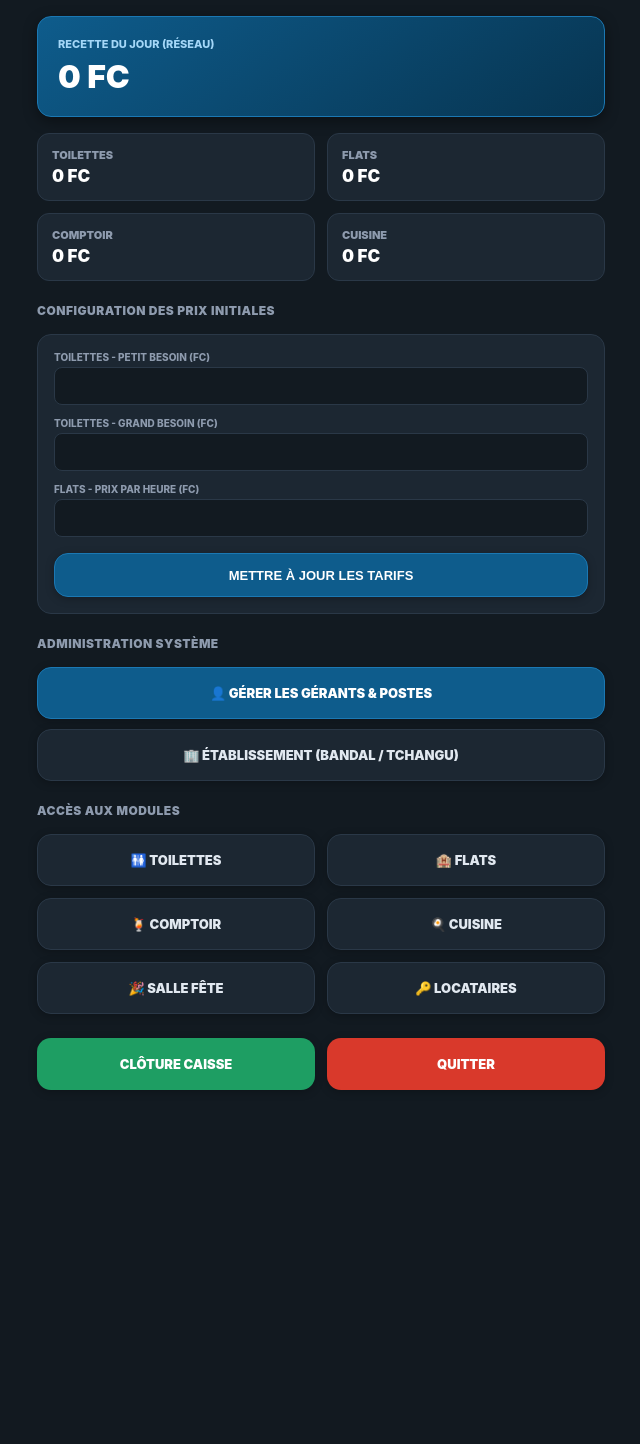
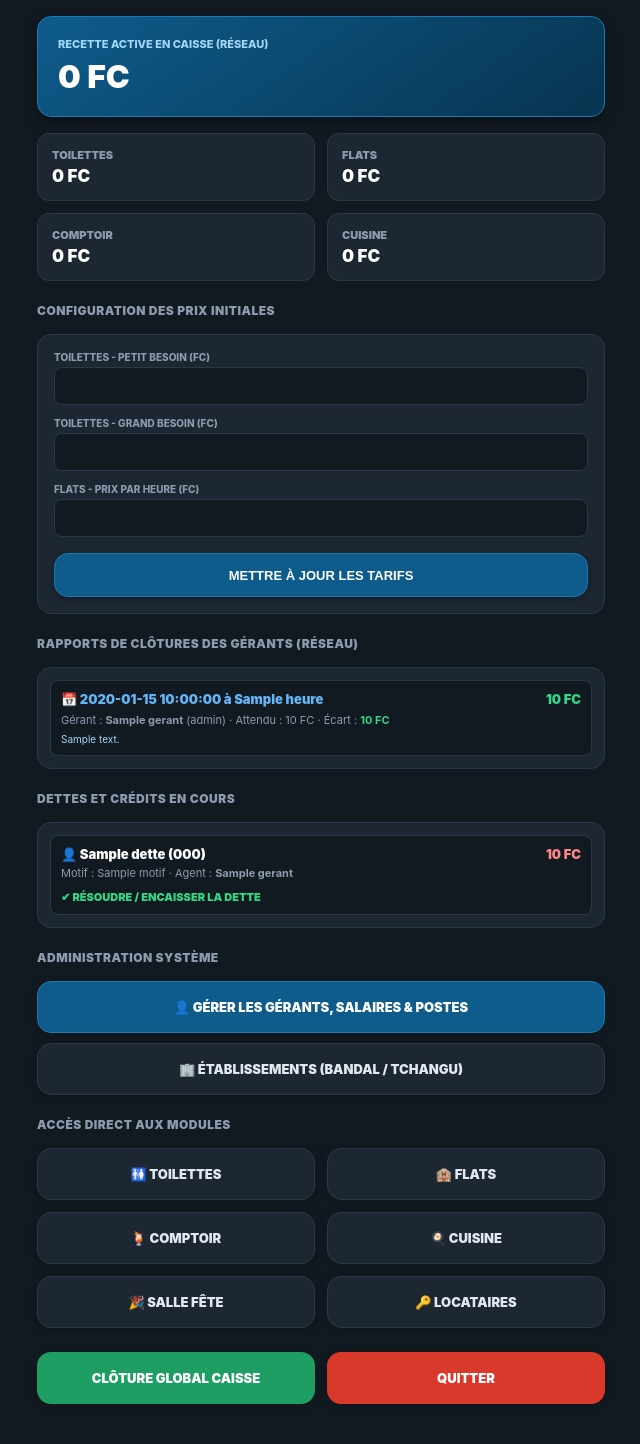
Before and after one commit to teddy863/emmanuel-gestion, a FastAPI app: template templates/dashboard.html in a window 1280 px wide. Shown: the part 69-1513 px from the top of the page, without its empty margins (319-959 px from the left). Before the commit the page ends 1159 px from the top, so only its background shows below. Run offline with FastAPI, Linux system fonts and the light colour scheme; the template is opened without the code that fills it: most values are stand-ins (such as "Sample title", 1, 10 or a date in 2020).

Commit message:
Mise a jour complete du tableau de bord Super Admin avec rapports et dettes

```diff
--- a/templates/dashboard.html
+++ b/templates/dashboard.html
@@ -3,7 +3,7 @@
 <head>
   <meta charset="utf-8">
   <meta name="viewport" content="width=device-width, initial-scale=1.0, maximum-scale=1.0, user-scalable=no">
-  <title>Emmanuel — Tableau de Bord</title>
+  <title>Emmanuel — Tableau de Bord Super Admin</title>
   <style>
     :root {
       --primary: #0E5C8C;
@@ -146,6 +146,16 @@
       margin-top: 8px;
       padding-bottom: 24px;
     }
+
+    .archive-item {
+      background: #121A21;
+      padding: 10px;
+      border-radius: 8px;
+      border: 1px solid var(--line);
+      display: flex;
+      flex-direction: column;
+      gap: 4px;
+    }
   </style>
 </head>
 <body>
@@ -160,13 +170,13 @@
 
   <main class="container">
 
-    <!-- Recette globale du jour (se remet bien à 0 FC à la clôture) -->
+    <!-- Recette globale du jour (En cours de service) -->
     <div class="hero">
-      <div class="hero-sub">Recette du Jour (Réseau)</div>
+      <div class="hero-sub">Recette Active en Caisse (Réseau)</div>
       <div class="hero-val">{{ "{:,.0f}".format(recette_jour|default(0)).replace(',', ' ') }} FC</div>
     </div>
 
-    <!-- Mini stats par module -->
+    <!-- Mini stats par module en cours -->
     <div class="grid-2">
       <div class="mini-card">
         <div class="mc-title">Toilettes</div>
@@ -206,15 +216,61 @@
       </button>
     </form>
 
+    <!-- Historique en direct des clôtures d'activités des gérants -->
+    <div class="section-title">RAPPORTS DE CLÔTURES DES GÉRANTS (RÉSEAU)</div>
+    <div class="card-form" style="padding: 12px; gap: 8px;">
+      {% for c in clotures %}
+        <div class="archive-item">
+          <div style="display: flex; justify-content: space-between; font-size: 13px; font-weight: 900;">
+            <span style="color: #64B5F6;">📅 {{ c.date }} à {{ c.heure }}</span>
+            <span style="color: #32D785;">{{ "{:,.0f}".format(c.montant_compte).replace(',', ' ') }} FC</span>
+          </div>
+          <div style="font-size: 11px; color: var(--muted); margin-top: 2px;">
+            Gérant : <b>{{ c.gerant }}</b> ({{ c.role_label }}) · Attendu : {{ "{:,.0f}".format(c.montant_attendu).replace(',', ' ') }} FC · Écart : <b style="color: {% if c.ecart < 0 %}#FF8888{% else %}#32D785{% endif %};">{{ "{:,.0f}".format(c.ecart).replace(',', ' ') }} FC</b>
+          </div>
+          <div style="font-size: 10px; color: #A4D7F8; margin-top: 2px;">
+            {{ c.detail }}
+          </div>
+        </div>
+      {% else %}
+        <div style="text-align: center; color: var(--muted); font-size: 12px; padding: 8px;">
+          Aucune clôture de gérant enregistrée pour le moment.
+        </div>
+      {% endfor %}
+    </div>
+
+    <!-- Suivi des dettes enregistrées -->
+    {% if dettes %}
+      <div class="section-title">DETTES ET CRÉDITS EN COURS</div>
+      <div class="card-form" style="padding: 12px; gap: 8px;">
+        {% for d in dettes %}
+          <div class="archive-item">
+            <div style="display: flex; justify-content: space-between; font-size: 13px; font-weight: 900;">
+              <span>👤 {{ d.client_nom }} ({{ d.client_telephone }})</span>
+              <span style="color: {% if d.est_payee %}#32D785{% else %}#FF8888{% endif %};">{{ "{:,.0f}".format(d.montant).replace(',', ' ') }} FC</span>
+            </div>
+            <div style="font-size: 11px; color: var(--muted);">
+              Motif : {{ d.motif }} · Agent : <b>{{ d.gerant }}</b>
+            </div>
+            {% if not d.est_payee %}
+              <a href="/dettes/payer/{{ d.id }}" style="margin-top: 6px; font-size: 11px; color: #32D785; font-weight: 900; text-decoration: none;">✔ RÉSOUDRE / ENCAISSER LA DETTE</a>
+            {% else %}
+              <div style="font-size: 10px; color: #32D785; font-weight: 800;">Payé le {{ d.date_paiement }}</div>
+            {% endif %}
+          </div>
+        {% endfor %}
+      </div>
+    {% endif %}
+
     <!-- Administration -->
     <div class="section-title">ADMINISTRATION SYSTÈME</div>
     <div style="display: flex; flex-direction: column; gap: 10px;">
-      <a href="/gerants" class="btn btn-action">👤 GÉRER LES GÉRANTS & POSTES</a>
-      <a href="/etablissements" class="btn btn-module">🏢 ÉTABLISSEMENT (BANDAL / TCHANGU)</a>
+      <a href="/gerants" class="btn btn-action">👤 GÉRER LES GÉRANTS, SALAIRES & POSTES</a>
+      <a href="/etablissements" class="btn btn-module">🏢 ÉTABLISSEMENTS (BANDAL / TCHANGU)</a>
     </div>
 
     <!-- Accès aux 6 Modules -->
-    <div class="section-title">ACCÈS AUX MODULES</div>
+    <div class="section-title">ACCÈS DIRECT AUX MODULES</div>
     <div class="grid-2">
       <a href="/toilettes" class="btn btn-module">🚻 Toilettes</a>
       <a href="/flats" class="btn btn-module">🏨 Flats</a>
@@ -226,7 +282,7 @@
 
     <!-- Pied de page -->
     <div class="actionbar">
-      <a href="/cloture" class="btn btn-cloture">CLÔTURE CAISSE</a>
+      <a href="/cloture" class="btn btn-cloture">CLÔTURE GLOBAL CAISSE</a>
       <a href="/logout" class="btn btn-danger">QUITTER</a>
     </div>
 
```
Lines whose indentation alone changed are shown as unchanged.
